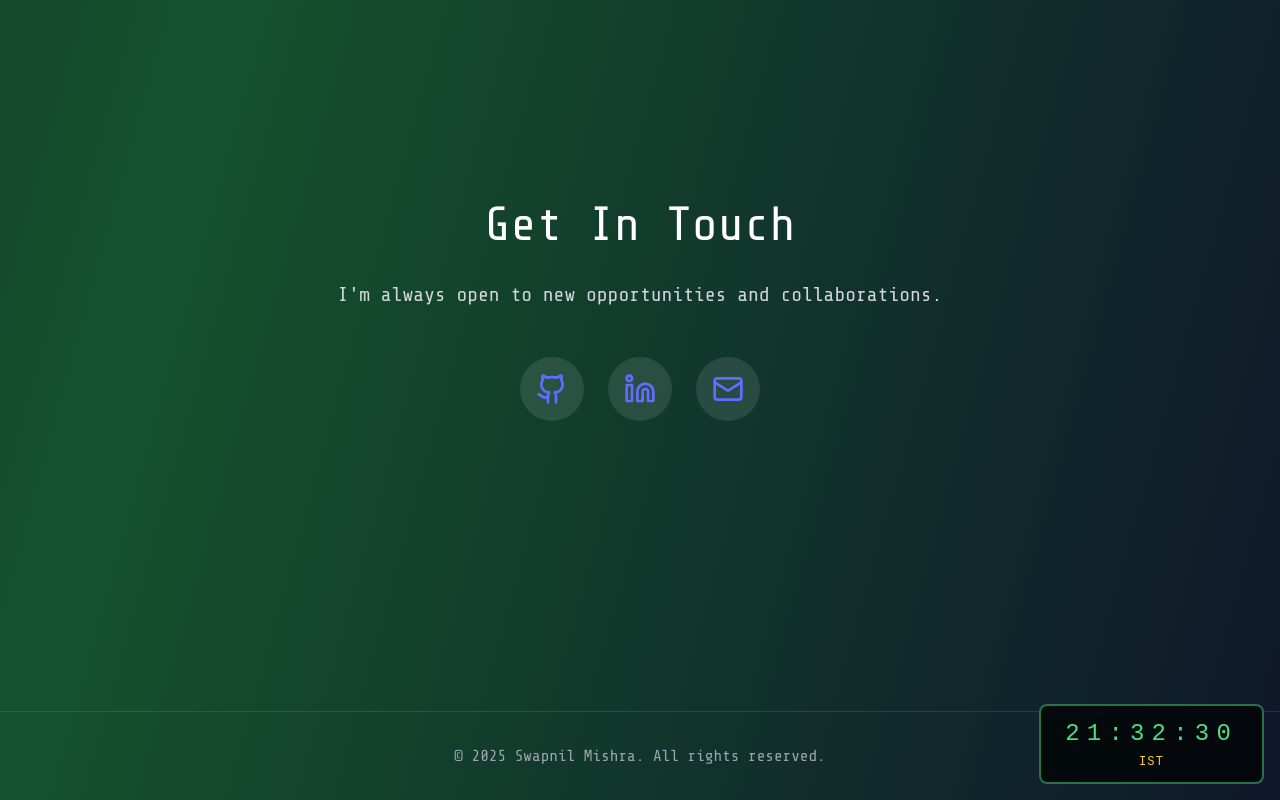
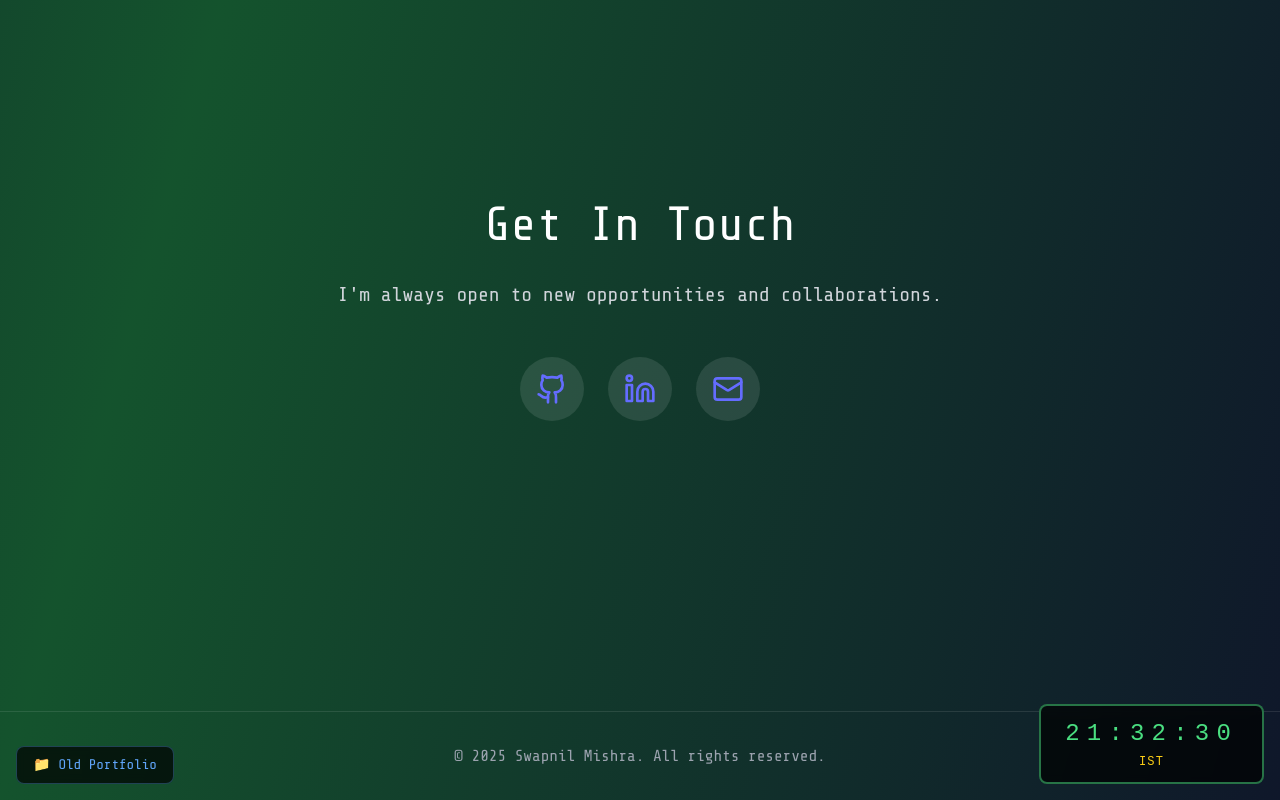
Before and after one commit to swap72/React_Portfolio, a React (Vite) app: page / in a window 1280 px wide. Shown: the part 3821-4621 px from the top of the page. Built offline with nearby package versions, Linux system fonts and the light colour scheme; a web font is replaced by a local one.

Commit message:
Refactor footer to include old portfolio link

```diff
--- a/src/App.jsx
+++ b/src/App.jsx
@@ -462,11 +462,25 @@ export default function Portfolio() {
         </div>
       </section>
 
-      {/* Footer */}
-      <footer className="border-t border-white/10 py-8 relative">
+      {/* Footer */}<footer className="border-t border-white/10 py-8 relative">
   <div className="max-w-7xl mx-auto px-4 text-center text-gray-400">
     <p>&copy; 2025 Swapnil Mishra. All rights reserved.</p>
   </div>
+
+  {/* Old Portfolio Link - Left Corner */}
+  <div className="absolute bottom-4 left-4 bg-black/70 px-4 py-2 rounded-lg border border-blue-400/30 backdrop-blur-sm">
+    <a
+      href="https://swap72.github.io/portfolio"
+      target="_blank"
+      rel="noopener noreferrer"
+      className="text-blue-400 text-sm hover:text-blue-300 transition-colors flex items-center gap-2"
+    >
+      <span>📁</span>
+      <span>Old Portfolio</span>
+    </a>
+  </div>
+
+  {/* Clock - Right Corner */}
   <div className="absolute bottom-4 right-4 bg-black/70 px-6 py-3 rounded-lg border-2 border-green-400/50 backdrop-blur-sm">
     <div
       className="text-green-400 text-2xl tracking-wider"
```
Lines whose indentation alone changed are shown as unchanged.
